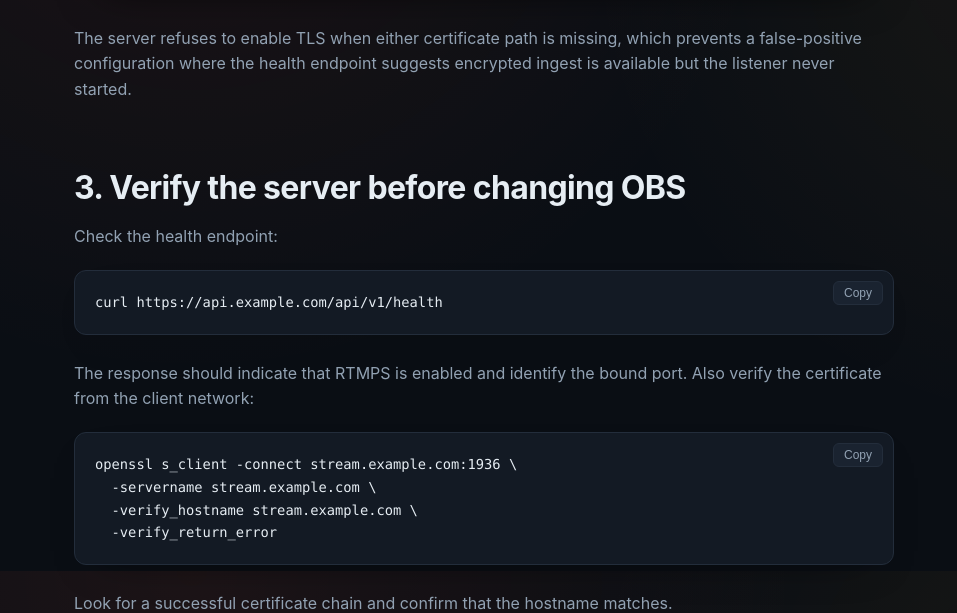
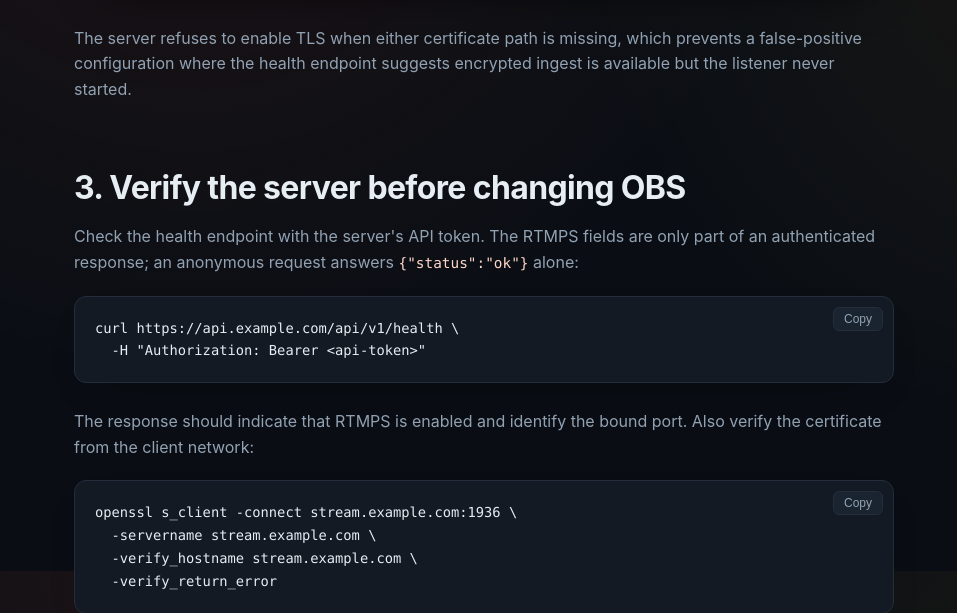
Before and after one commit to OpenRTMP/openrtmp.org, a PHP site: page /live/guides/rtmps-server-obs/ in a window 1280 px wide. Shown: the part 1829-2442 px from the top of the page, without its empty margins (0-957 px from the left). Run offline with PHP 8.4, Linux system fonts and the light colour scheme.

Commit message:
fix(bug-hunter): SITE-B-1 - document the authenticated health check

```diff
--- a/de/guides/rtmps-server-obs/index.php
+++ b/de/guides/rtmps-server-obs/index.php
@@ -62,8 +62,9 @@ RTMPS_BIND=0.0.0.0:1936</code></pre>
         <p>Der Server verweigert das Aktivieren von TLS, wenn einer der Zertifikatspfade fehlt. Das verhindert eine scheinbar funktionierende Konfiguration, bei der der Health-Endpunkt verschlüsselten Ingest meldet, der Listener aber nie gestartet wurde.</p>
 
         <h2 id="verify">3. Server prüfen, bevor Sie OBS ändern</h2>
-        <p>Health-Endpunkt abfragen:</p>
-        <pre><code>curl https://api.example.com/api/v1/health</code></pre>
+        <p>Health-Endpunkt mit dem API-Token des Servers abfragen. Die RTMPS-Felder sind nur Teil einer authentifizierten Antwort; eine anonyme Anfrage antwortet allein mit <code>{"status":"ok"}</code>:</p>
+        <pre><code>curl https://api.example.com/api/v1/health \
+  -H "Authorization: Bearer &lt;api-token&gt;"</code></pre>
         <p>Die Antwort sollte anzeigen, dass RTMPS aktiviert ist, und den gebundenen Port nennen. Prüfen Sie außerdem das Zertifikat aus dem Netzwerk des Clients:</p>
         <pre><code>openssl s_client -connect stream.example.com:1936 \
   -servername stream.example.com \
--- a/guides/rtmps-server-obs/index.php
+++ b/guides/rtmps-server-obs/index.php
@@ -60,8 +60,9 @@ RTMPS_BIND=0.0.0.0:1936</code></pre>
         <p>The server refuses to enable TLS when either certificate path is missing, which prevents a false-positive configuration where the health endpoint suggests encrypted ingest is available but the listener never started.</p>
 
         <h2 id="verify">3. Verify the server before changing OBS</h2>
-        <p>Check the health endpoint:</p>
-        <pre><code>curl https://api.example.com/api/v1/health</code></pre>
+        <p>Check the health endpoint with the server's API token. The RTMPS fields are only part of an authenticated response; an anonymous request answers <code>{"status":"ok"}</code> alone:</p>
+        <pre><code>curl https://api.example.com/api/v1/health \
+  -H "Authorization: Bearer &lt;api-token&gt;"</code></pre>
         <p>The response should indicate that RTMPS is enabled and identify the bound port. Also verify the certificate from the client network:</p>
         <pre><code>openssl s_client -connect stream.example.com:1936 \
   -servername stream.example.com \
```
